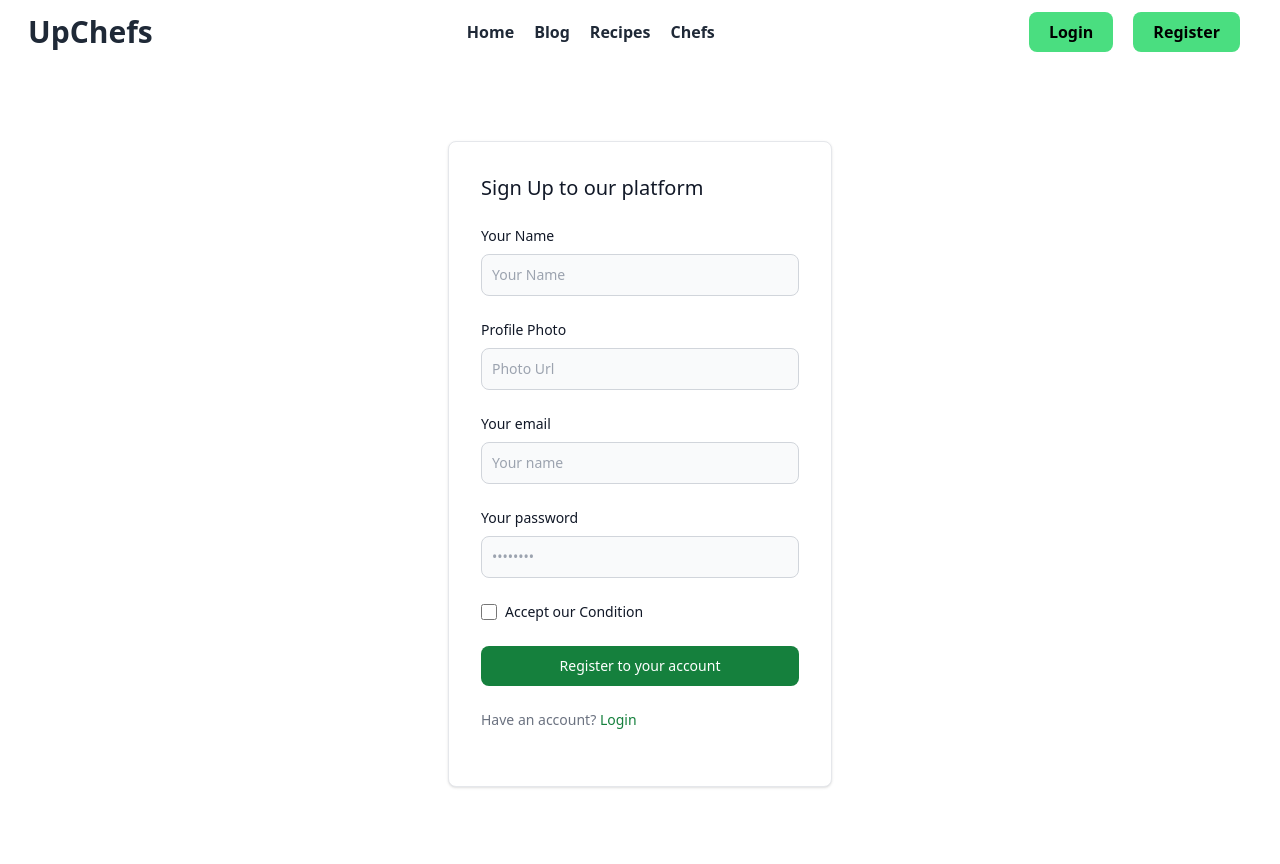
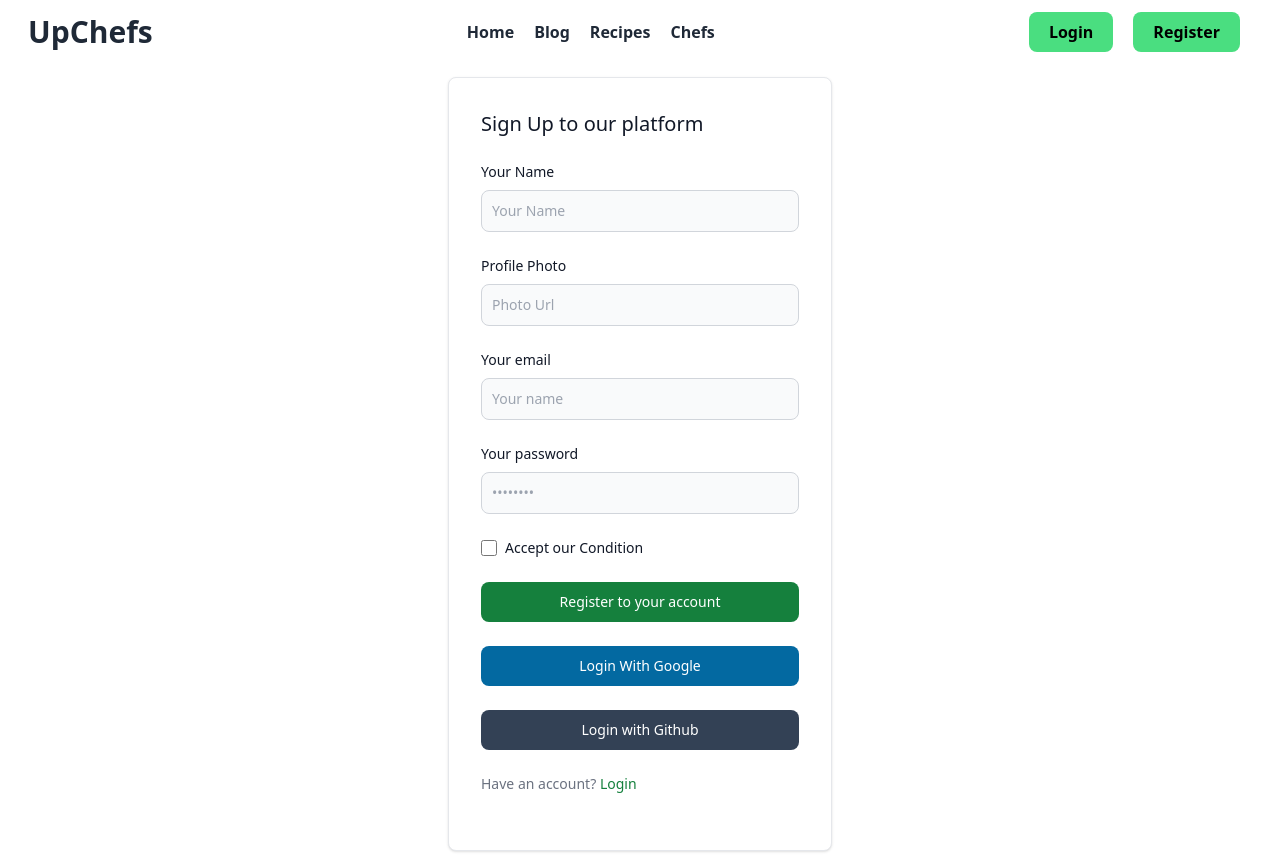
Before and after one commit to SagorAhamed251245/UpChefs, a React (Vite) app: page /register in a window 1280 px wide. Built offline with nearby package versions, Linux system fonts and the light colour scheme; no server answers; a web font is replaced by a local one.

Commit message:
login and register page update

```diff
--- a/src/Components/Pages/Login/Login.jsx
+++ b/src/Components/Pages/Login/Login.jsx
@@ -3,20 +3,20 @@ import { Link } from 'react-router-dom';
 import { AuthContext } from '../../../provider/AuthProvider';
 
 const Login = () => {
-    const {singUser} = useContext(AuthContext)
+    const { singUser } = useContext(AuthContext)
 
-    const { createUser, setUserProfile} = useContext(AuthContext)
+    const { createUser, setUserProfile } = useContext(AuthContext)
     const [email, setEmail] = useState('')
     const [password, setPassword] = useState('')
     const [passwordError, setPasswordError] = useState('')
-    const [successful , setSuccessful ] = useState('')
+    const [successful, setSuccessful] = useState('')
     const [error, setError] = useState('')
 
 
     const handelLogin = (e) => {
         e.preventDefault();
         singUser(email, password)
-        .then (result => {
+            .then(result => {
                 setSuccessful('Successfully Login')
 
             })
@@ -26,7 +26,7 @@ const Login = () => {
 
             })
     }
-    const handleEmail = (e)=> {
+    const handleEmail = (e) => {
         const emailInput = e.target.value;
         setEmail(emailInput)
     }
@@ -44,17 +44,17 @@ const Login = () => {
                     <h5 className="text-xl font-medium text-gray-900 dark:text-white">Sign in to our platform</h5>
                     <div>
                         <label for="email" className="block mb-2 text-sm font-medium text-gray-900 dark:text-white">Your email</label>
-                    <input  type="email" name="email" id="email"
+                        <input type="email" name="email" id="email"
                             value={email}
                             onChange={handleEmail}
-                    className="bg-gray-50 border border-gray-300 text-gray-900 text-sm rounded-lg focus:ring-green-500 focus:border-green-500 block w-full p-2.5 dark:bg-gray-600 dark:border-gray-500 dark:placeholder-gray-400 dark:text-white" placeholder="Your Email" required/>
+                            className="bg-gray-50 border border-gray-300 text-gray-900 text-sm rounded-lg focus:ring-green-500 focus:border-green-500 block w-full p-2.5 dark:bg-gray-600 dark:border-gray-500 dark:placeholder-gray-400 dark:text-white" placeholder="Your Email" required />
                     </div>
                     <div>
                         <label for="password" className="block mb-2 text-sm font-medium text-gray-900 dark:text-white">Your password</label>
                         <input type="password" name="password" id="password"
                             value={password}
                             onChange={handlePassword}
-                    placeholder="••••••••" className="bg-gray-50 border border-gray-300 text-gray-900 text-sm rounded-lg focus:ring-green-500 focus:border-green-500 block w-full p-2.5 dark:bg-gray-600 dark:border-gray-500 dark:placeholder-gray-400 dark:text-white" required/>
+                            placeholder="••••••••" className="bg-gray-50 border border-gray-300 text-gray-900 text-sm rounded-lg focus:ring-green-500 focus:border-green-500 block w-full p-2.5 dark:bg-gray-600 dark:border-gray-500 dark:placeholder-gray-400 dark:text-white" required />
                     </div>
                     <div className="flex items-start">
                         <div className="flex items-start">
@@ -66,11 +66,20 @@ const Login = () => {
                         <Link href="#" className="ml-auto text-sm text-green-700 hover:underline dark:text-green-500">Forget Password?</Link>
                     </div>
                     <button type="submit" className="w-full text-white bg-green-700 hover:bg-green-800 focus:ring-4 focus:outline-none focus:ring-green-300 font-medium rounded-lg text-sm px-5 py-2.5 text-center dark:bg-green-600 dark:hover:bg-green-700 dark:focus:ring-green-800">Login to your account</button>
+
+                    <div>
+                        <button className="w-full text-white bg-sky-700 hover:bg-sky-800 focus:ring-4 focus:outline-none focus:ring-sky-300 font-medium rounded-lg text-sm px-5 py-2.5 text-center dark:bg-sky-600 dark:hover:bg-sky-700 dark:focus:ring-sky-800">
+                            Login With Google</button>
+                    </div>
+                    <div>
+                        <button className="w-full text-white bg-slate-700 hover:bg-slate-800 focus:ring-4 focus:outline-none focus:ring-slate-300 font-medium rounded-lg text-sm px-5 py-2.5 text-center dark:bg-slate-600 dark:hover:bg-slate-700 dark:focus:ring-slate-800">
+                            Login with Github</button>
+                    </div>
                     <div className="text-sm font-medium text-gray-500 dark:text-gray-300">
                         Not registered? <Link to='/register' className="text-green-700 hover:underline dark:text-green-500">Create account</Link>
                     </div>
                     {
-                    error ? <p className='text-red-500'>{error}</p> :<p className='text-green-500'>{successful}</p>
+                        error ? <p className='text-red-500'>{error}</p> : <p className='text-green-500'>{successful}</p>
                     }
                 </form>
             </div>
--- a/src/Components/Pages/Register/Register.jsx
+++ b/src/Components/Pages/Register/Register.jsx
@@ -81,6 +81,14 @@ const navigate = useNavigate()
                         </div>
                     </div>
                     <button type="submit" className="w-full text-white bg-green-700 hover:bg-green-800 focus:ring-4 focus:outline-none focus:ring-green-300 font-medium rounded-lg text-sm px-5 py-2.5 text-center dark:bg-green-600 dark:hover:bg-green-700 dark:focus:ring-green-800">Register to your account</button>
+                    <div>
+                        <button className="w-full text-white bg-sky-700 hover:bg-sky-800 focus:ring-4 focus:outline-none focus:ring-sky-300 font-medium rounded-lg text-sm px-5 py-2.5 text-center dark:bg-sky-600 dark:hover:bg-sky-700 dark:focus:ring-sky-800">
+                            Login With Google</button>
+                    </div>
+                    <div>
+                        <button className="w-full text-white bg-slate-700 hover:bg-slate-800 focus:ring-4 focus:outline-none focus:ring-slate-300 font-medium rounded-lg text-sm px-5 py-2.5 text-center dark:bg-slate-600 dark:hover:bg-slate-700 dark:focus:ring-slate-800">
+                            Login with Github</button>
+                    </div>
                     <div className="text-sm font-medium text-gray-500 dark:text-gray-300">
                         Have an account? <Link to='/login' className="text-green-700 hover:underline dark:text-green-500">Login</Link>
                     </div>
```
Lines whose indentation alone changed are shown as unchanged.
